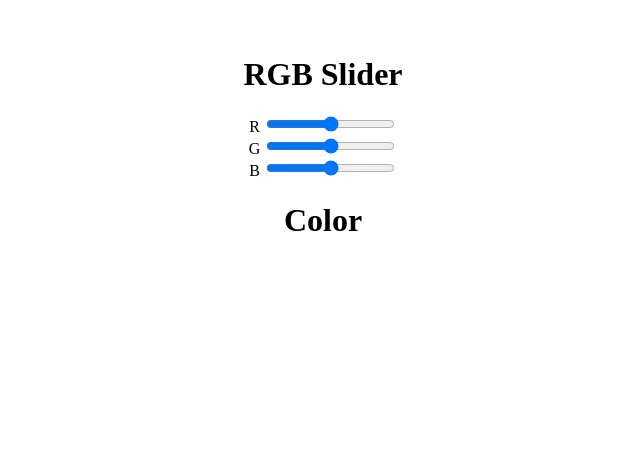
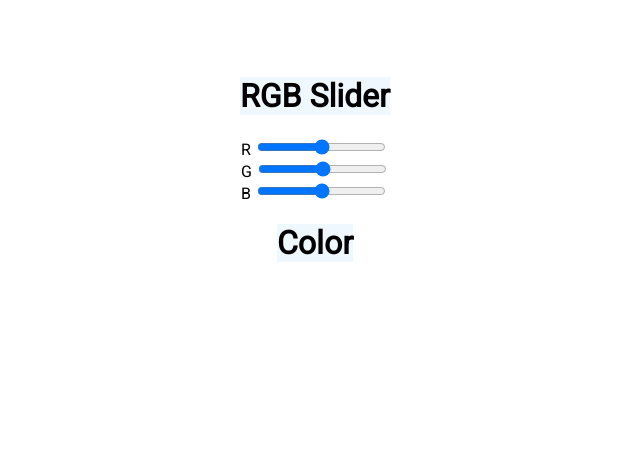
Before and after one commit to subhani-syed/JavaScript, a plain HTML site: page RGB/index.html in a window 1280 px wide. Shown: the part 144-603 px from the top of the page, without its empty margins (325-965 px from the left). Drawn offline with Linux system fonts and the light colour scheme.

Commit message:
Added Fonts and Update CSS

```diff
--- a/RGB/index.html
+++ b/RGB/index.html
@@ -6,10 +6,15 @@
     <meta name="viewport" content="width=device-width, initial-scale=1.0">
     <title>RGB</title>
     <link rel="stylesheet" href="styles.css">
+    <link rel="preconnect" href="https://fonts.googleapis.com">
+    <link rel="preconnect" href="https://fonts.gstatic.com" crossorigin>
+    <link href="https://fonts.googleapis.com/css2?family=Roboto&display=swap" rel="stylesheet">
 </head>
 <body>
     <div class="wrapper">
-        <h1>RGB Slider</h1>
+        <div>
+            <h1>RGB Slider</h1>
+        </div>
         <div class="sliders">
             <label for="r">R</label>
             <input type="range" min="00" max="255" id="r">
--- a/RGB/styles.css
+++ b/RGB/styles.css
@@ -1,15 +1,19 @@
 body{
+    font-family: 'Roboto', sans-serif;
     background-color: white;
 }
-.sliders{
+/* .sliders{
     text-align: center;
-}
+} */
 h1{
     text-align: center;
+    background-color: aliceblue;
+    width: max-content;
 }
 .wrapper{
     margin-top: 25vh;
-    margin-left: 25vw;
-    height: 50vh;
-    width: 50vw;
+    display: flex;
+    flex-direction: column;
+    justify-content: center;
+    align-items: center;
 }
```
